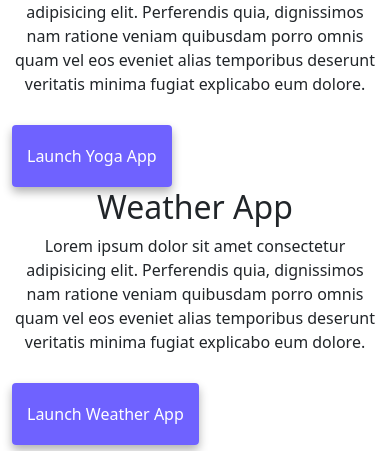
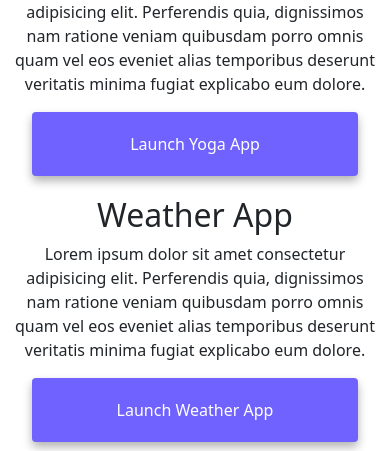
Before and after one commit to MCpracticesforskills/week-3-sheCodes-homework, a plain HTML site: page index.html in a window 390 px wide. Shown: the part 584-1035 px from the top of the page. Drawn offline with nearby package versions, Linux system fonts and the light colour scheme.

Commit message:
Fixed the mobile spacing
I created a class called project-link and added it to the links. The I gave them some margin from media css. They are spaced evenly. Mobile device view complete for both pages.

```diff
--- a/index.html
+++ b/index.html
@@ -119,6 +119,11 @@
       img {
         display: none;
       }
+      .project-link {
+        display: block;
+        text-align: center;
+        margin: 0 20px;
+      }
     }
   </style>
   <body>
@@ -197,11 +202,13 @@
             eos eveniet alias temporibus deserunt veritatis minima fugiat
             explicabo eum dolore.
           </p>
-          <div class="mt-5">
-            <a class="primary-link text-white" href="#" title="learn yoga poses"
-              >Launch Yoga App</a
-            >
-          </div>
+
+          <a
+            class="primary-link text-white project-link"
+            href="#"
+            title="learn yoga poses"
+            >Launch Yoga App</a
+          >
         </div>
 
         <div class="column col-sm-6">
@@ -212,17 +219,19 @@
             eos eveniet alias temporibus deserunt veritatis minima fugiat
             explicabo eum dolore.
           </p>
-          <div class="mt-5">
-            <a class="primary-link text-white" href="#" title="find weather"
-              >Launch Weather App</a
-            >
-          </div>
+
+          <a
+            class="primary-link text-white project-link"
+            href="#"
+            title="find weather"
+            >Launch Weather App</a
+          >
         </div>
 
         <div class="column col-sm-6">
           <img
             src="/imagez/weather.png"
-            alt="app with different weather conditions"
+            alt="app with weather conditions in your area"
             class="img-fluid rounded"
           />
         </div>
@@ -243,7 +252,7 @@
           </p>
 
           <a
-            class="primary-link text-white"
+            class="primary-link text-white project-link"
             href="#"
             title="launch the yogurt app"
             >Launch Yogurt App</a
```
